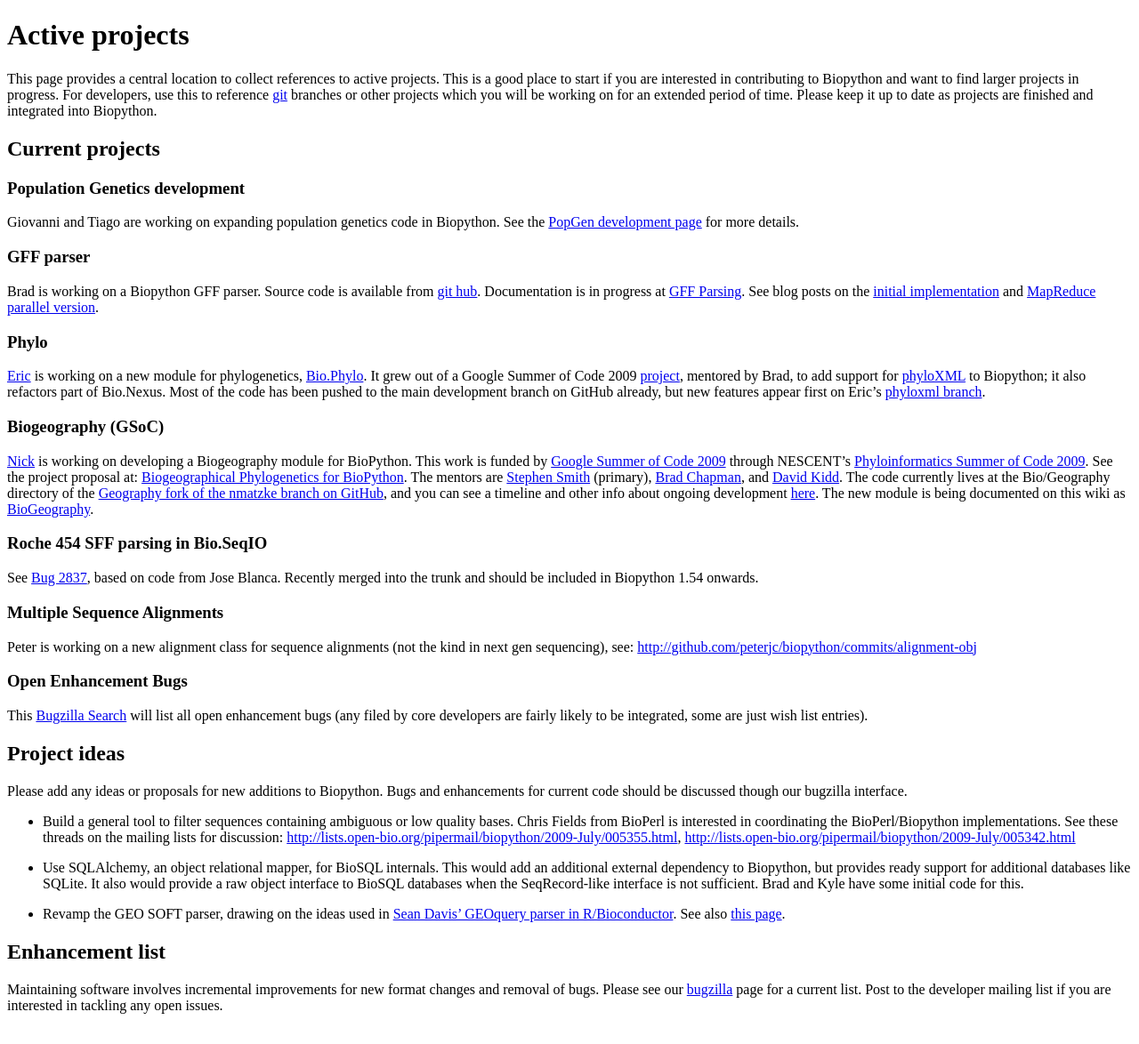
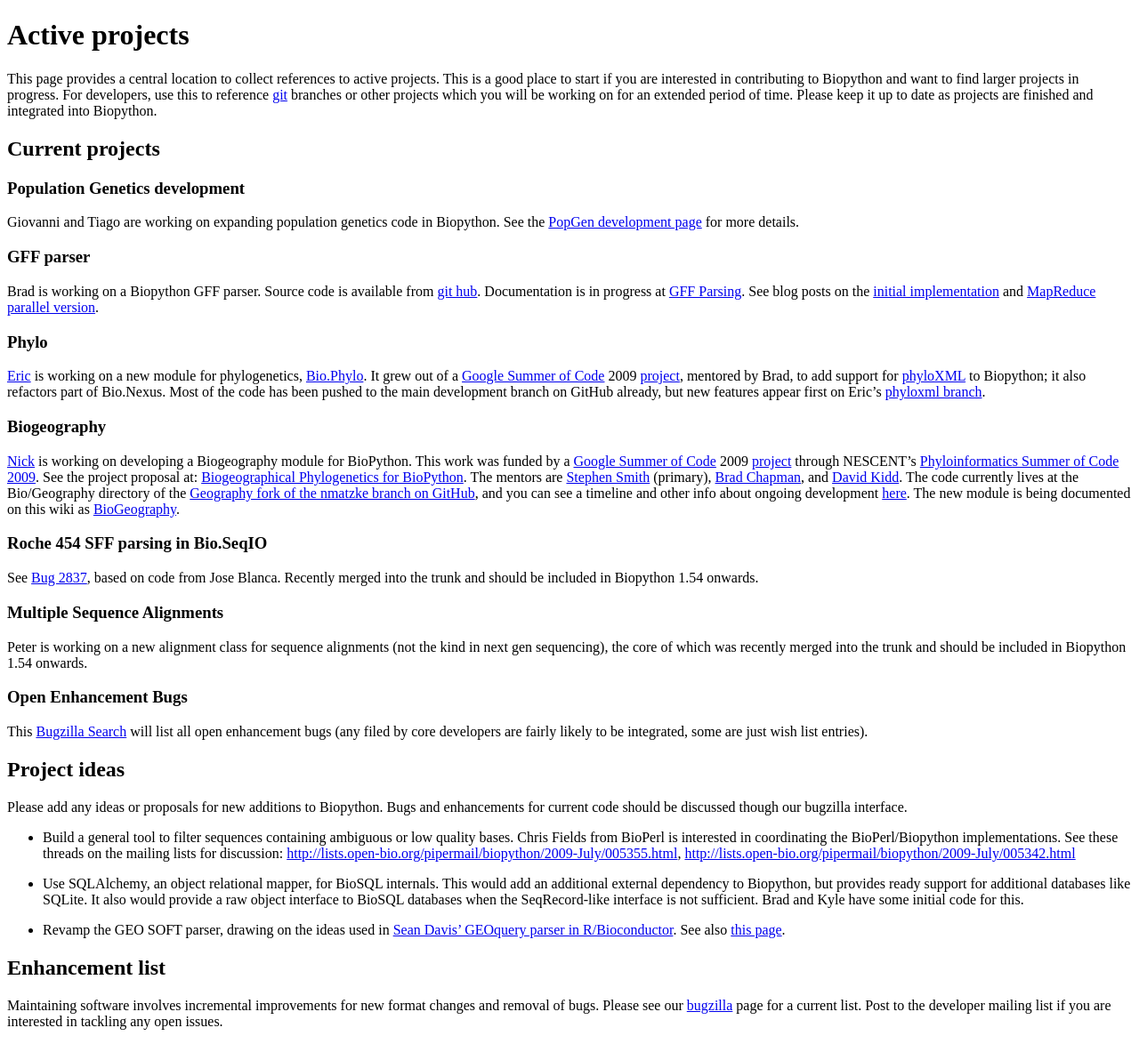
Before and after one commit to biopython/biopython.github.io, a Jekyll site: the page built from wiki/Active_projects.md, in a window 1280 px wide. Shown: the whole page at 89% size. Built offline with Jekyll 4.4.1, drawn with Linux system fonts in a browser that asks for light colours.

Commit message:
GSoC links

```diff
--- a/wiki/Active_projects.md
+++ b/wiki/Active_projects.md
@@ -34,8 +34,8 @@ version](http://bcbio.wordpress.com/2009/03/22/mapreduce-implementation-of-gff-p
 ### Phylo
 
 [Eric](User%3AEricTalevich "wikilink") is working on a new module for
-phylogenetics, [Bio.Phylo](Phylo "wikilink"). It grew out of a Google
-Summer of Code 2009
+phylogenetics, [Bio.Phylo](Phylo "wikilink"). It grew out of a [Google
+Summer of Code](Google_Summer_of_Code "wikilink") 2009
 [project](http://socghop.appspot.com/student_project/show/google/gsoc2009/nescent/t124022798969),
 mentored by Brad, to add support for
 [phyloXML](http://www.phyloxml.org/) to Biopython; it also refactors
@@ -44,12 +44,13 @@ development branch on GitHub already, but new features appear first on
 Eric's [phyloxml
 branch](http://github.com/etal/biopython/tree/phyloxml).
 
-### Biogeography (GSoC)
+### Biogeography
 
 [Nick](Matzke "wikilink") is working on developing a Biogeography module
-for BioPython. This work is funded by [Google Summer of Code
-2009](http://socghop.appspot.com/program/home/google/gsoc2009) through
-NESCENT's [Phyloinformatics Summer of Code
+for BioPython. This work was funded by a [Google Summer of
+Code](Google_Summer_of_Code "wikilink") 2009
+[project](http://socghop.appspot.com/program/home/google/gsoc2009)
+through NESCENT's [Phyloinformatics Summer of Code
 2009](https://www.nescent.org/wg_phyloinformatics/Phyloinformatics_Summer_of_Code_2009).
 See the project proposal at: [Biogeographical Phylogenetics for
 BioPython](http://socghop.appspot.com/student_project/show/google/gsoc2009/nescent/t124022798250).
@@ -71,8 +72,8 @@ included in Biopython 1.54 onwards.
 ### Multiple Sequence Alignments
 
 Peter is working on a new alignment class for sequence alignments (not
-the kind in next gen sequencing), see:
-<http://github.com/peterjc/biopython/commits/alignment-obj>
+the kind in next gen sequencing), the core of which was recently merged
+into the trunk and should be included in Biopython 1.54 onwards.
 
 ### Open Enhancement Bugs
 
```
Also changed, not shown: 1 other file.
